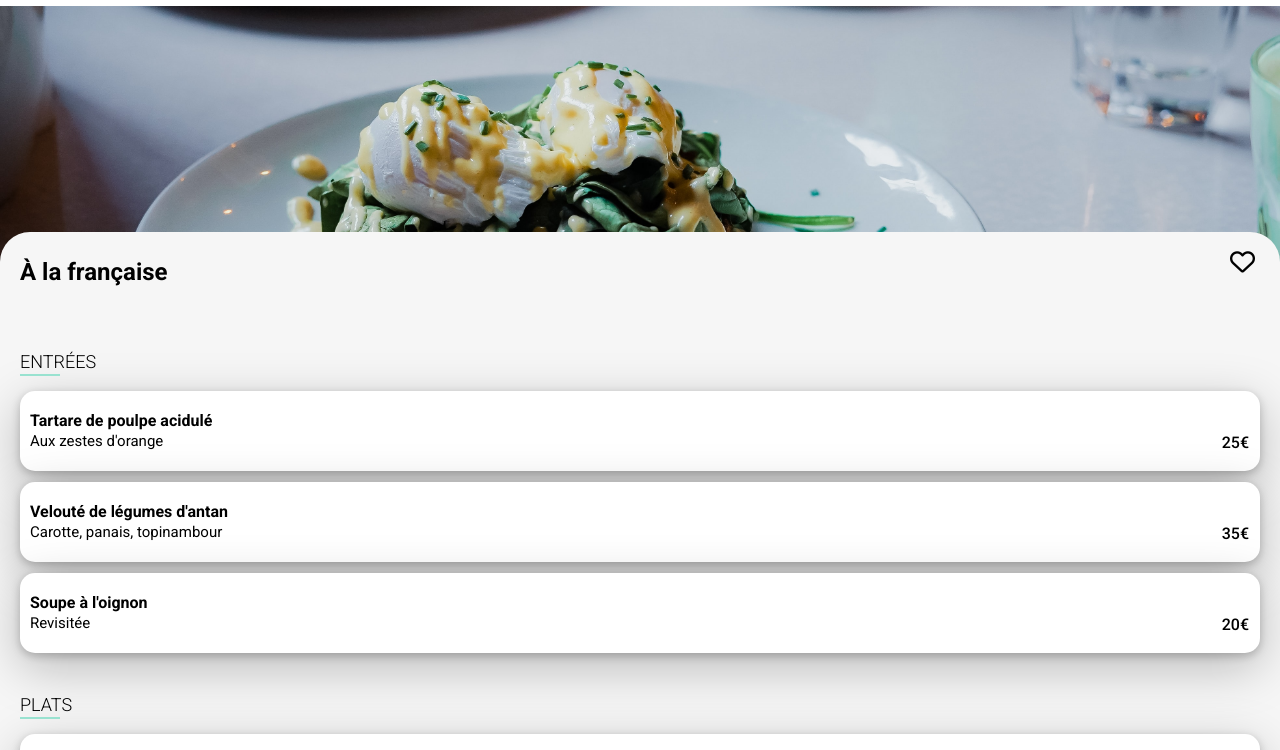
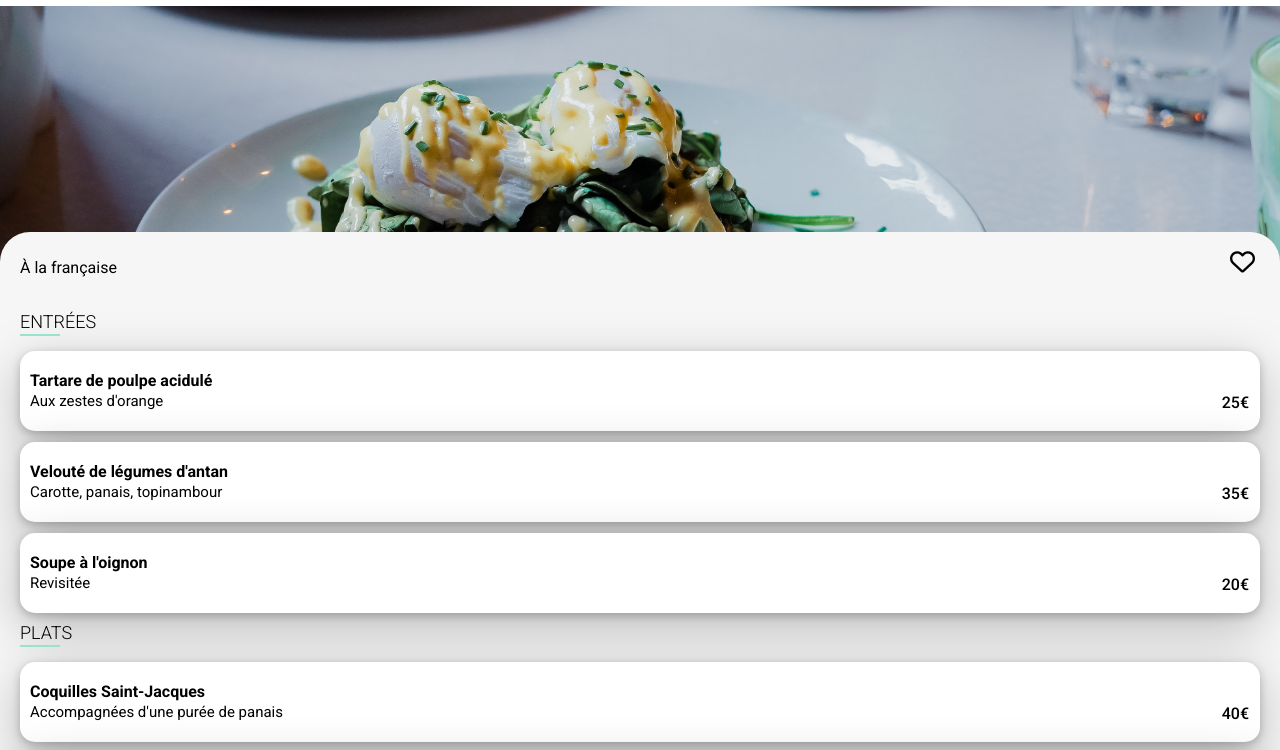
Before and after one commit to Anthony-FM/P3_ohmyfood, a website: page menu_a_la_francaise.html in a window 1280 px wide. Shown: the part 84-834 px from the top of the page. Drawn offline with nearby package versions, Linux system fonts and the light colour scheme; files that its build step writes are made by us from their sources; a web font is replaced by a local one.

Commit message:
supp règle h1 + ajout responsive

```diff
--- a/scss/base/_base.scss
+++ b/scss/base/_base.scss
@@ -21,14 +21,13 @@ body{
         justify-content: space-between;
         align-items: center;
         height: 1200px;
+        @include tablette{
+            height: max-content;
+        }
+
     }
     &--gris{
         background-color: $color-fond;
     }
 
 }
-
-h1 {
-    font-weight: 600;
-    font-size: 24px;
-}
```
